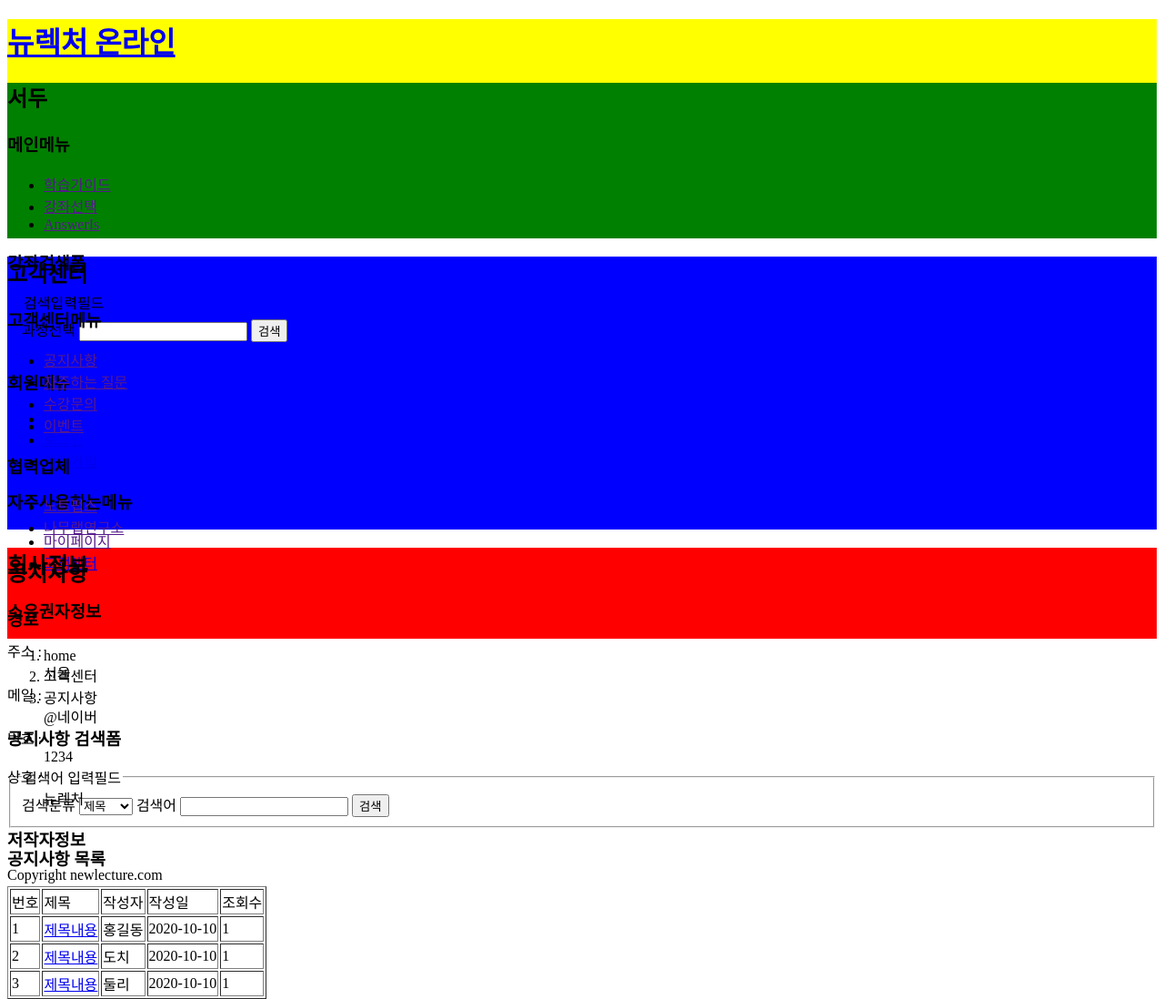
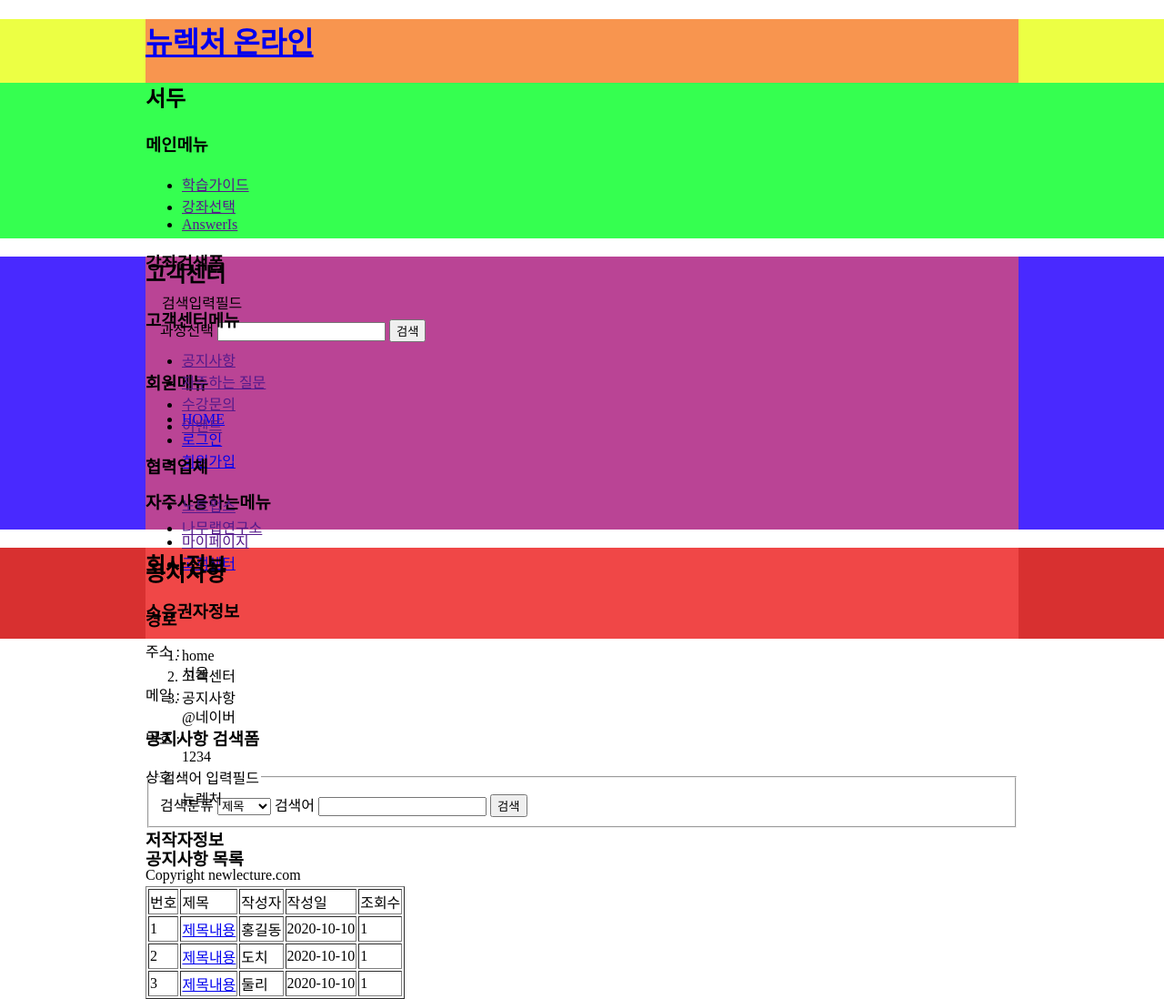
Before and after one commit to JuHaeChoi/HTML_CSS, a plain HTML site: page HTML5_CSS3/notice/list.html in a window 1280 px wide. Shown: the top 1098 px of the page at 91% size. Drawn offline with Linux system fonts and the light colour scheme.

Commit message:
docs : Add reset file, Edit style.css, layout_2

```diff
--- /dev/null
+++ b/HTML5_CSS3/CSS/reset.css
@@ -0,0 +1,3 @@
+body{
+    margin: 0px;
+}
--- a/HTML5_CSS3/CSS/style.css
+++ b/HTML5_CSS3/CSS/style.css
@@ -1,19 +1,31 @@
+@import url("reset.css");
+
+.content-box{
+    height: inherit;
+    width: 960px;
+    margin-left: auto;
+    margin-right: auto;
+    background: rgba(255, 86, 86, 0.623);
+}
+
+/*------------------------------------------------------------------*/
+
 #header{
     height: 70px;
-    background: yellow;
+    background: #ecff44;
 }
 
 #visual{
     height: 171px;
-    background: green;
+    background: #35ff50;
 }
 
 #body{
     height: 300px;
-    background: blue;
+    background: #4929ff;
 }
 
 #footer{
     height: 100px;
-    background: red;
+    background: #d83030;
 }
--- a/HTML5_CSS3/notice/list.html
+++ b/HTML5_CSS3/notice/list.html
@@ -46,11 +46,13 @@
         } */
     </style> -->
 
+    <link href="../CSS/reset.css" type="text/css" rel="stylesheet" />
     <link href="../CSS/style.css" type="text/css" rel="stylesheet" />
 </head>
 <body>
 <!--header box--------------------------------------------------------->
     <header id="header">
+        <div class="content-box">
             <h1><a href="../index.html">뉴렉처 온라인</a></h1>
             <section>
                 <h1>서두</h1>
@@ -92,13 +94,17 @@
                     </ul>
                 </nav>
             </section>
+        </div>
     </header>
 <!--visual box--------------------------------------------------------->
     <div id="visual">
+        <div>
 
+        </div>
     </div>
 <!--body box----------------------------------------------------------->
     <div id="body">
+        <div class="content-box">
             <aside>
                 <h1>고객센터</h1>
                 <section>
@@ -208,9 +214,11 @@
                 </section>
             </main>
         </div>
+    </div>
 
 <!--footer box--------------------------------------------------------->
     <footer id="footer">
+        <div class="content-box">
             <section>
                 <h1>회사정보</h1>
 
@@ -235,6 +243,7 @@
                     </div>
                 </section>
             </section>
+        </div>
     </footer>
 
 
```
Lines whose indentation alone changed are shown as unchanged.
